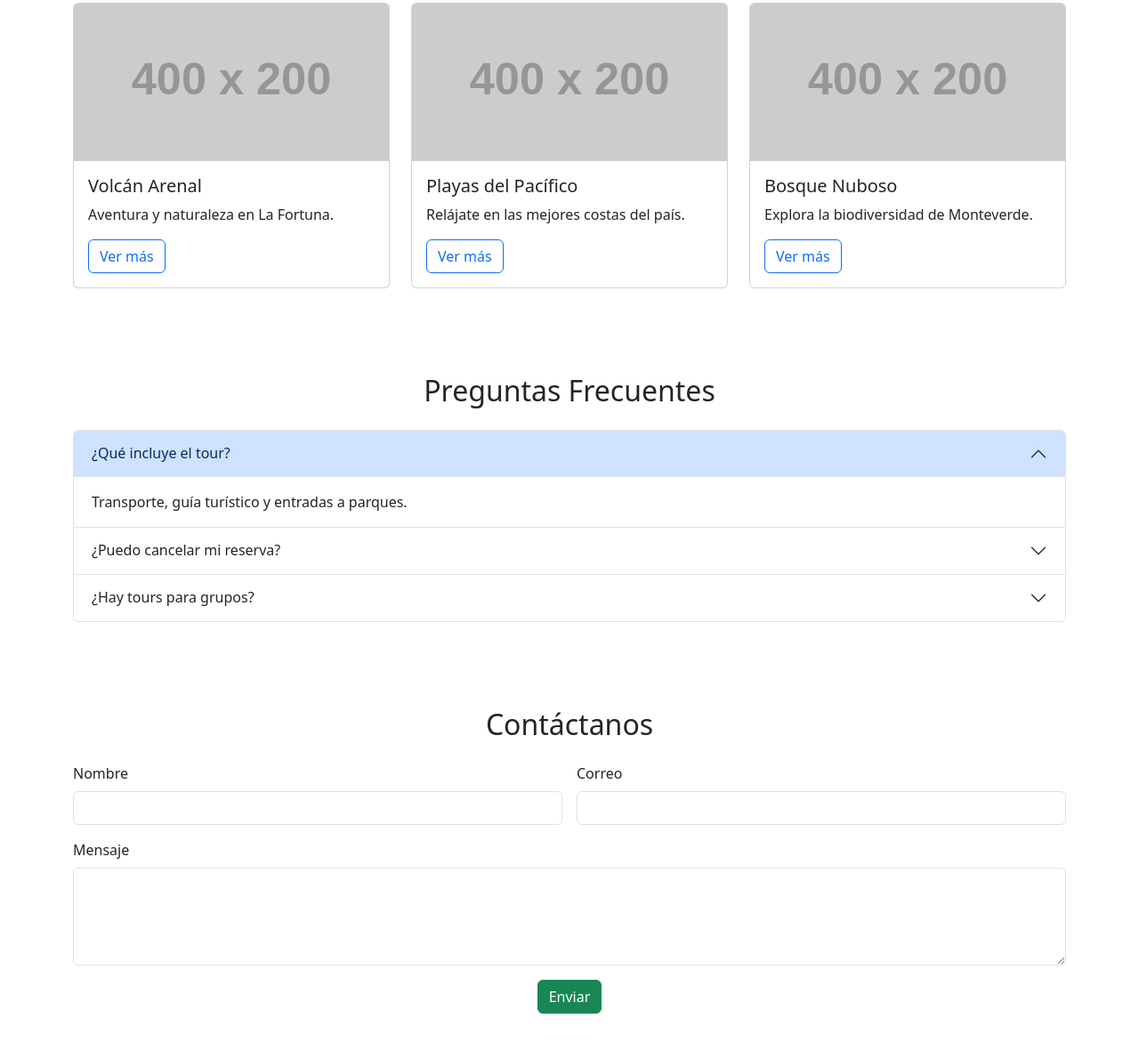
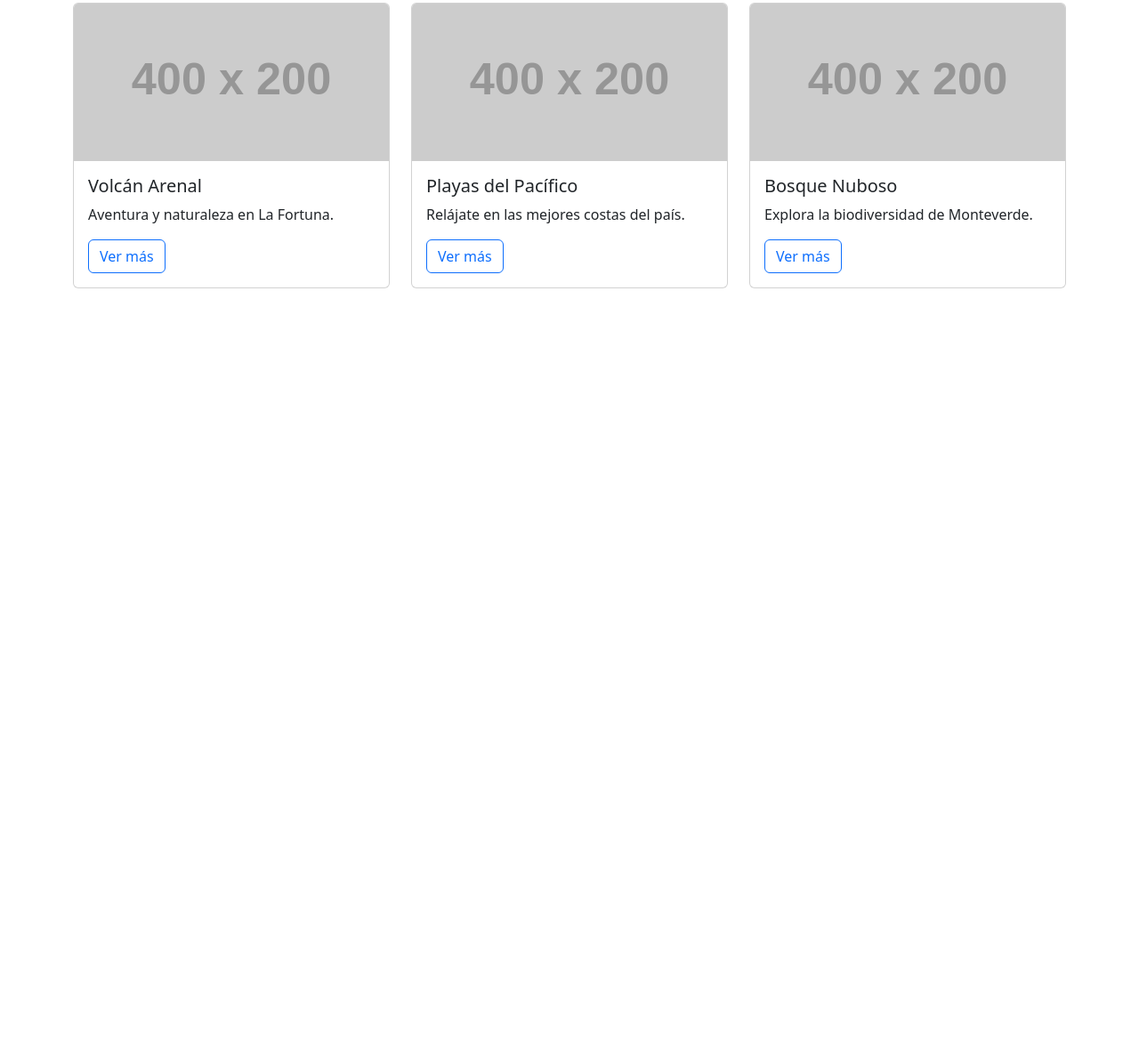
Before and after one commit to Marcos20053/clase3p, a plain HTML site: page index.html in a window 1280 px wide. Shown: the part 385-1575 px from the top of the page at 89% size. After the commit the page ends 885 px from the top, so only its background shows below. Drawn offline with nearby package versions, Linux system fonts and the light colour scheme; files that its build step writes are made by us from their sources; placeholder pictures from the web are drawn by us.

```diff
--- a/index.html
+++ b/index.html
@@ -100,55 +100,6 @@
     </div>
   </div>
 </section>
-
-<section id="faq" class="container py-5">
-  <h2 class="text-center mb-4">Preguntas Frecuentes</h2>
-  <div class="accordion" id="faqAccordion">
-    <div class="accordion-item">
-      <h2 class="accordion-header"><button class="accordion-button" data-bs-toggle="collapse" data-bs-target="#faq1">¿Qué incluye el tour?</button></h2>
-      <div id="faq1" class="accordion-collapse collapse show" data-bs-parent="#faqAccordion">
-        <div class="accordion-body">Transporte, guía turístico y entradas a parques.</div>
-      </div>
-    </div>
-    <div class="accordion-item">
-      <h2 class="accordion-header"><button class="accordion-button collapsed" data-bs-toggle="collapse" data-bs-target="#faq2">¿Puedo cancelar mi reserva?</button></h2>
-      <div id="faq2" class="accordion-collapse collapse" data-bs-parent="#faqAccordion">
-        <div class="accordion-body">Sí, hasta 48 horas antes del tour.</div>
-      </div>
-    </div>
-    <div class="accordion-item">
-      <h2 class="accordion-header"><button class="accordion-button collapsed" data-bs-toggle="collapse" data-bs-target="#faq3">¿Hay tours para grupos?</button></h2>
-      <div id="faq3" class="accordion-collapse collapse" data-bs-parent="#faqAccordion">
-        <div class="accordion-body">Ofrecemos paquetes especiales para grupos y empresas.</div>
-      </div>
-    </div>
-  </div>
-</section>
-
-<section id="contacto" class="container py-5">
-  <h2 class="text-center mb-4">Contáctanos</h2>
-  <form class="row g-3 needs-validation" novalidate>
-    <div class="col-md-6">
-      <label for="nombre" class="form-label">Nombre</label>
-      <input type="text" class="form-control" id="nombre" required>
-      <div class="invalid-feedback">Por favor ingresa tu nombre.</div>
-    </div>
-    <div class="col-md-6">
-      <label for="correo" class="form-label">Correo</label>
-      <input type="email" class="form-control" id="correo" required>
-      <div class="invalid-feedback">Correo inválido.</div>
-    </div>
-    <div class="col-12">
-      <label for="mensaje" class="form-label">Mensaje</label>
-      <textarea class="form-control" id="mensaje" rows="4" required></textarea>
-      <div class="invalid-feedback">Escribe tu mensaje.</div>
-    </div>
-    <div class="col-12 text-center">
-      <button class="btn btn-success" type="submit">Enviar</button>
-    </div>
-  </form>
-</section>
-
 </main>
 
 <footer class="text-white text-center py-4"  id="footer">
```
